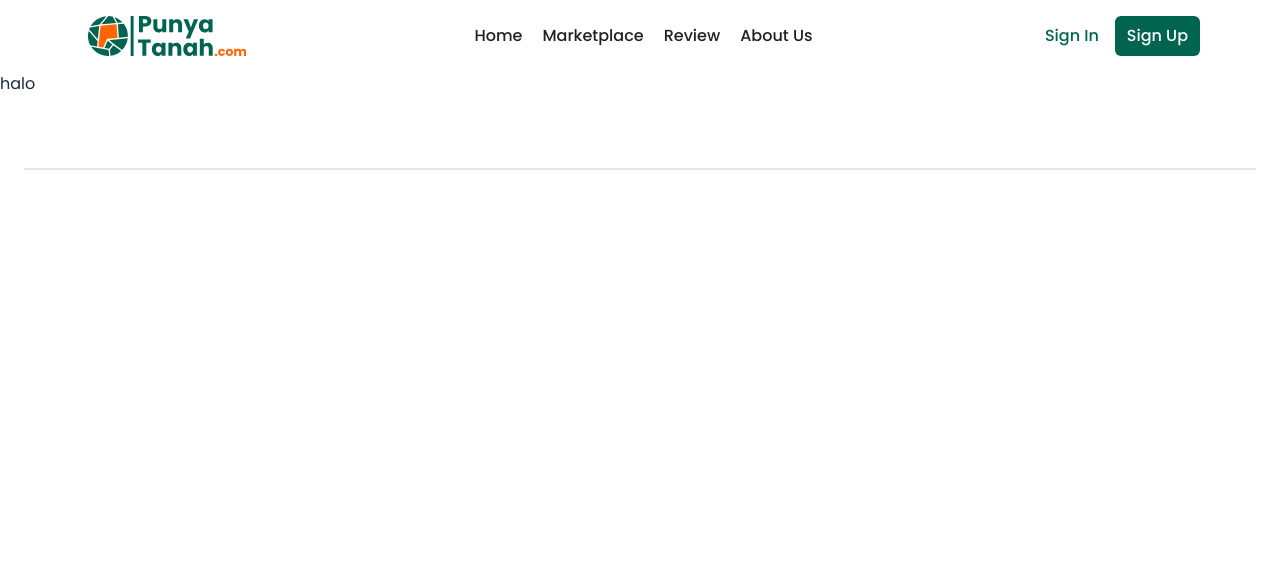
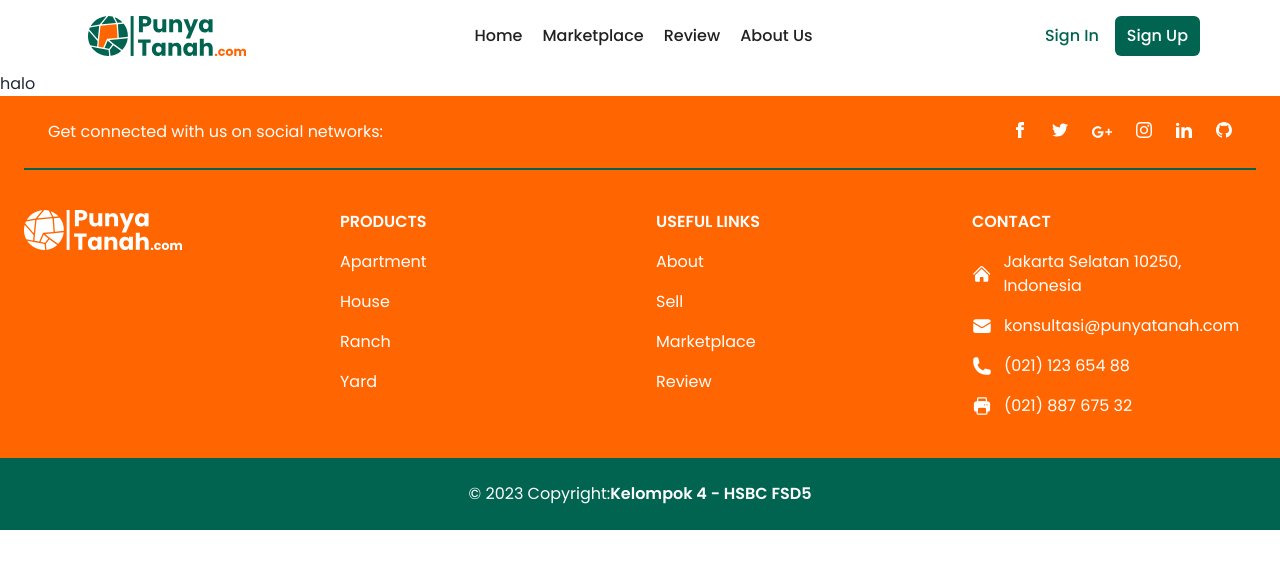
Before and after one commit to FlowersRlit/punyatanah-reactjs, a React (Create React App) app: page / in a window 1280 px wide. Shown: the top 568 px of the page. Built offline with nearby package versions, Linux system fonts and the light colour scheme.

Commit message:
moved colors pallete

```diff
--- a/tailwind.config.js
+++ b/tailwind.config.js
@@ -6,6 +6,12 @@ module.exports = {
       fontFamily: {
         poppins: "'Poppins', sans-serif",
       },
+      colors: {
+        hijau1: "#016450",
+        orange1: "#FF6500",
+        black1: "#212121",
+        gray1: "#999999",
+      },
     },
   },
   plugins: [require("daisyui")],
```
